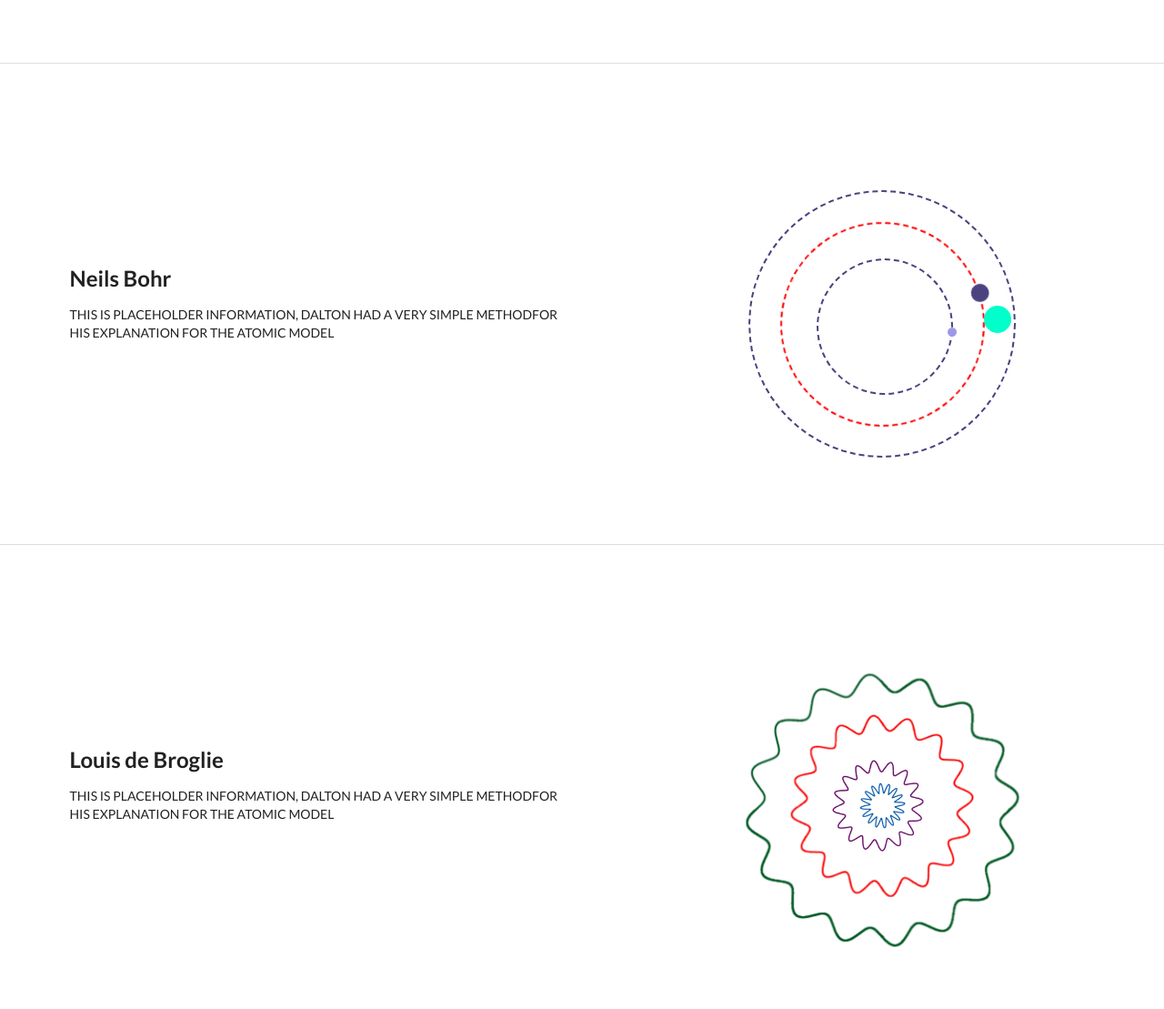
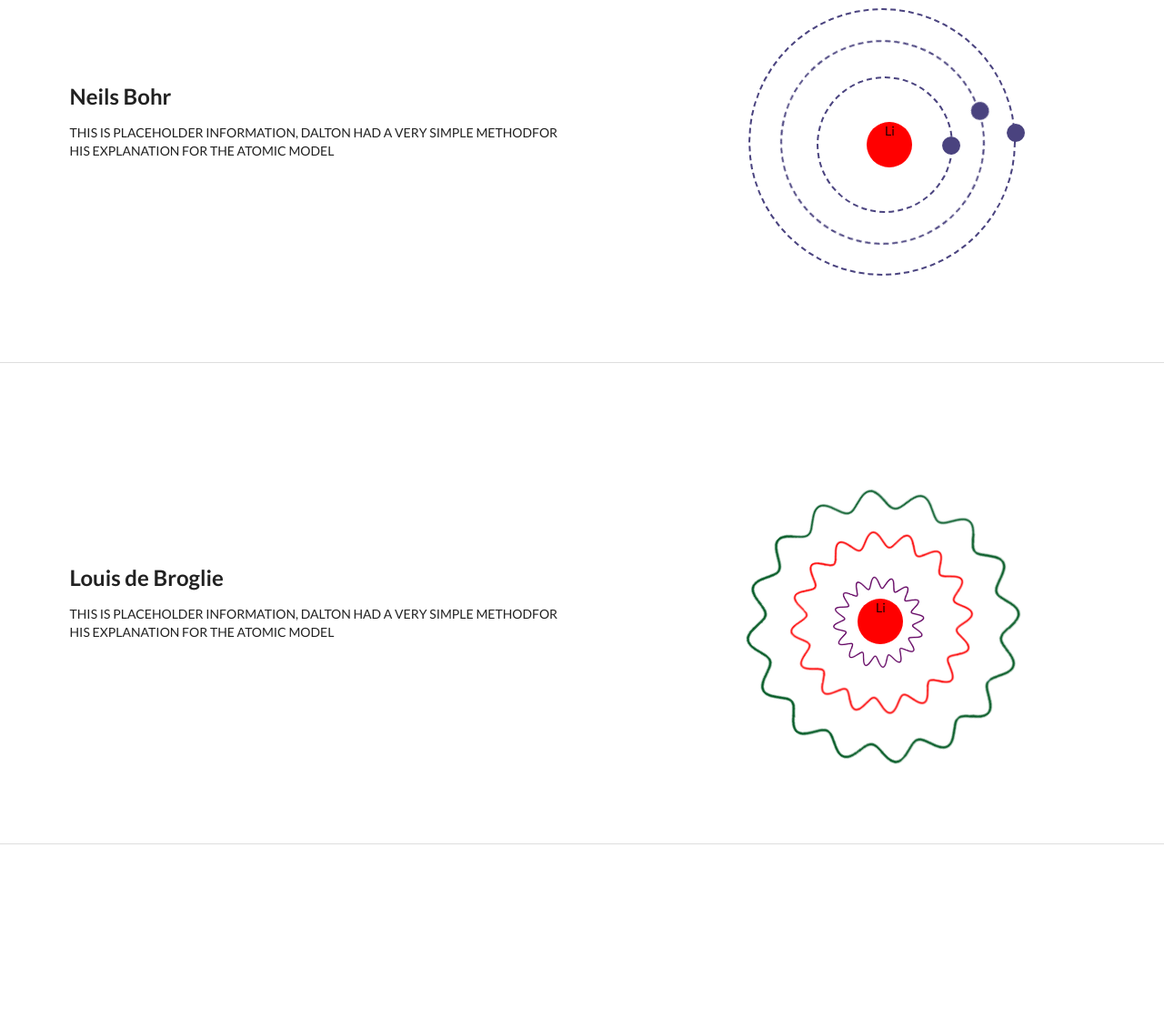
Before and after one commit to Bill-Makwae/Physics_Timeline, a plain HTML site: page index.htm in a window 1280 px wide. Shown: the part 1691-2800 px from the top of the page at 91% size. Drawn offline with nearby package versions, Linux system fonts and the light colour scheme.

Commit message:
Added nuclei

```diff
--- a/index.htm
+++ b/index.htm
@@ -35,12 +35,11 @@
         <div class="ui middle aligned stackable grid container">
           <div class="row">
             <div class="eight wide column">
-              <h2>John Dalton</h2>
-                <p>THIS IS PLACEHOLDER INFORMATION, DALTON HAD
-                  A VERY SIMPLE METHODFOR HIS EXPLANATION FOR THE ATOMIC MODEL</p>
+              <h2>John Dalton - 1803</h2>
+                <p>John Dalton believed that all matter was composed of tiny, indivisible pieces of matter called atoms.</p>
 
             </div>
-            <div class="six wide right floated column" style="height: 500px;">
+            <div class="six wide right floated column" style="height: 300px;">
                 <div class="daltonDiagram" style="left: 0px;">
                   <div style="text-align: center;">
                     <p style="top: 50%;">Au</p>
@@ -70,9 +69,9 @@
         <div class="ui middle aligned stackable grid container">
           <div class="row">
             <div class="eight wide column">
-              <h2>J.J Thomson</h2>
-                <p>THIS IS PLACEHOLDER INFORMATION, DALTON HAD
-                  A VERY SIMPLE METHODFOR HIS EXPLANATION FOR THE ATOMIC MODEL</p>
+              <h2>J.J Thomson - 1904</h2>
+                <p>Having discovered the electron, J.J Thomson came up with the "plum pudding"
+                  model of the atom, which included negatively charged electrons mixed in a positive mass.</p>
 
             </div>
             <div class="six wide right floated column" style="height: 500px;">
@@ -91,7 +90,7 @@
         <div class="ui middle aligned stackable grid container">
           <div class="row">
             <div class="eight wide column">
-              <h2>Robert Millikan</h2>
+              <h2>Robert Millikan - 1909</h2>
                 <p>THIS IS PLACEHOLDER INFORMATION, DALTON HAD
                   A VERY SIMPLE METHODFOR HIS EXPLANATION FOR THE ATOMIC MODEL</p>
 
@@ -136,6 +135,9 @@
             </div>
             <div class="six wide right floated column" style="height: 500px;">
               <div id="bohrDiagram-Container">
+                <div id="bohrDiagram-Nucleus" style="text-align: center;">
+                    Li
+                </div>
                 <div id="bohrDiagram-InnerOrbit">
                   <div class="bohrDiagram-InnerCircle"></div>
                 </div>
@@ -165,8 +167,13 @@
             </div>
             <div class="six wide right floated column" style="height: 500px;">
               <div id="bohrDiagram-Container">
-                <div id="broglieDiagram-OrbitC1">
+
+
+                <!-- <div id="broglieDiagram-OrbitC1">
                   <img src="/images/deBroglie/Layer 1.png" style="width: 100%;">
+                </div> -->
+                <div id="bohrDiagram-Nucleus" style="transform: translate(-10px, -5px); background-color:red;">
+                  Li
                 </div>
 
                 <div id="broglieDiagram-OrbitC2">
@@ -188,7 +195,26 @@
         </div>
       </div>
 
-      <h2>Louis De Broglie</h2>
+      <div class="ui vertical stripe segment">
+
+        <div class="ui middle aligned stackable grid container">
+          <div class="row">
+            <div class="eight wide column">
+              <h2>Ernest Schrodinger</h2>
+                <p>THIS IS PLACEHOLDER INFORMATION, DALTON HAD
+                  A VERY SIMPLE METHODFOR HIS EXPLANATION FOR THE ATOMIC MODEL</p>
+
+            </div>
+            <div class="six wide right floated column" style="height: 500px;">
+              <div id="bohrDiagram-Container">
+
+              </div>
+
+            </div>
+          </div>
+        </div>
+      </div>
+
       <h2>Ernest Schrodinger</h2>
       <h2>Albert Einstein</h2>
       <h2>Max Planck</h2>
--- a/styles.css
+++ b/styles.css
@@ -94,6 +94,17 @@
   width: 300px;
 }
 
+#bohrDiagram-Nucleus {
+  position: absolute;
+  top: 125px;
+  left: 130px;
+  height: 50px;
+  width: 50px;
+  border-radius: 100%;
+  text-align: center;
+  background-color: red;
+}
+
 #bohrDiagram-InnerOrbit {
   position: absolute;
   top: 75px;
@@ -109,11 +120,11 @@
 .bohrDiagram-InnerCircle {
   position: absolute;
   top: 62px;
-  left: -6px;
-  height: 10px;
-  width: 10px;
+  left: -10px;
+  height: 20px;
+  width: 20px;
   border-radius: 100%;
-  background-color: #9F98E6;
+  background-color: #4A437F;
 }
 
 #bohrDiagram-MiddleOrbit {
@@ -122,7 +133,7 @@
   left: 35px;
   width: 225px;
   height: 225px;
-  border: 2px red dashed;
+  border: 2px #4A437F dashed;
   border-radius: 100%;
   animation: spin-right 15s linear infinite;
 }
@@ -150,13 +161,13 @@
 
 .bohrDiagram-OuterCircle {
   position: absolute;
-  top: -17px;
+  top: -12px;
   left: 125px;
-  height: 30px;
-  width: 30px;
+  height: 20px;
+  width: 20px;
   border-radius: 100%;
-  background-color: #00FFCA;
-  animation: rise2 5s ease-in-out alternate-reverse infinite;
+  background-color: #4A437F;
+
 }
 
 #broglieDiagram-Container{
@@ -173,7 +184,7 @@
   left: 120px;
   width: 50px;
   border-radius: 100%;
-  animation: spin-right 20s linear infinite;
+  animation: spin-right 40s linear infinite;
 }
 #broglieDiagram-OrbitC2 {
   position: absolute;
@@ -181,7 +192,7 @@
   left: 95px;
   width: 100px;
   border-radius: 100%;
-  animation: spin-right 20s linear reverse infinite;
+  animation: spin-right 40s linear reverse infinite;
 }
 
 #broglieDiagram-OrbitC3 {
@@ -190,7 +201,7 @@
   left: 45px;
   width: 200px;
   border-radius: 100%;
-  animation: spin-right 20s linear infinite;
+  animation: spin-right 40s linear infinite;
 }
 
 #broglieDiagram-OrbitC4 {
@@ -199,7 +210,7 @@
   left: 0;
   width: 300px;
   border-radius: 100%;
-  animation: spin-right 20s linear reverse infinite;
+  animation: spin-right 40s linear reverse infinite;
 }
 
 
```
